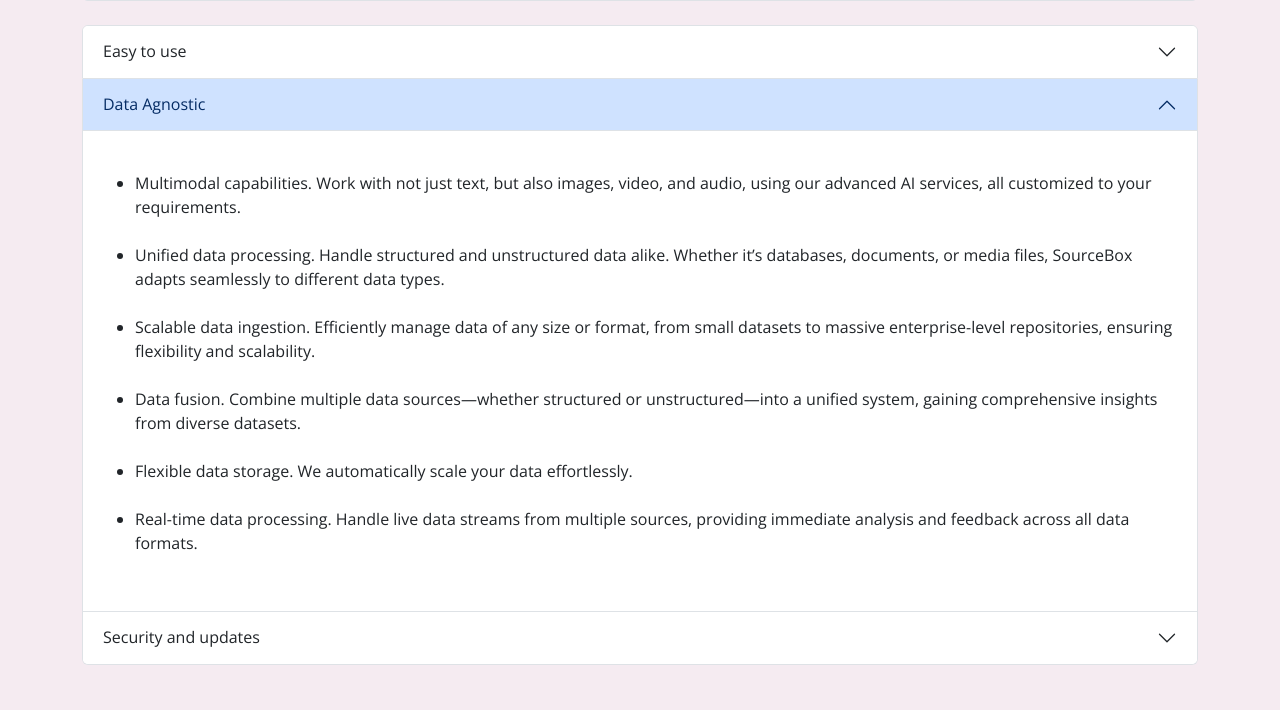
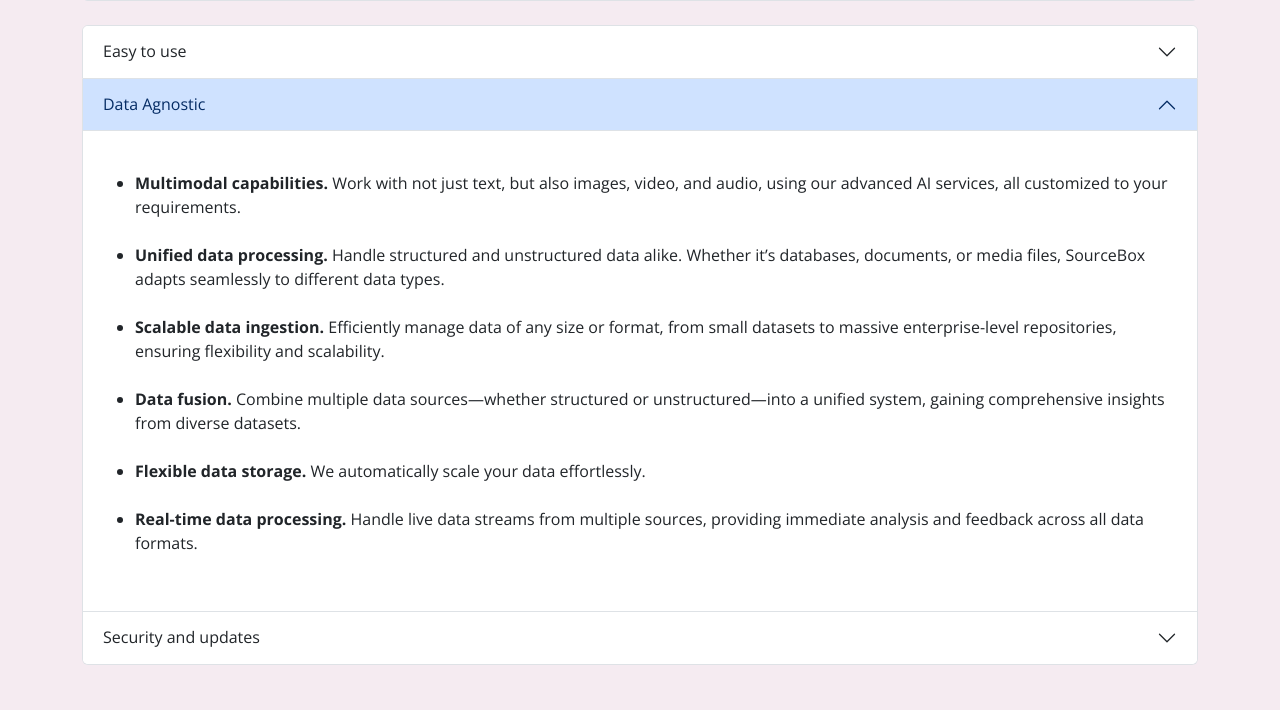
Before and after one commit to Sbussiso/SourceBox-official-website, a Flask app: page /learn_more in a window 1280 px wide, after a click on "Data Agnostic". Shown: the part 477-1187 px from the top of the page. Run offline with Flask 3, Linux system fonts and the light colour scheme; parts of the project's set-up code (start-up, migrations or seed data) failed here and were passed over.

Commit message:
minor changes

```diff
--- a/website/sourcebox/templates/learn_more.html
+++ b/website/sourcebox/templates/learn_more.html
@@ -39,11 +39,11 @@
         <div class="accordion-body">
           <br/>
           <ul>
-            <li>Easy-to-use interface. No need for technical expertise! SourceBox offers an intuitive UI, guiding you through every step to create, deploy, and manage your own AI models.</li>
+            <li><strong>Easy-to-use interface.</strong> No need for technical expertise! SourceBox offers an intuitive UI, guiding you through every step to create, deploy, and manage your own AI models.</li>
             <br/>
-            <li>Pre-built AI templates. Start fast with our collection of customizable templates for common AI tasks like chatbots, data processing, and content generation.</li>
+            <li><strong>Pre-built AI templates.</strong> Start fast with our collection of customizable templates for common AI tasks like chatbots, data processing, and content generation.</li>
             <br/>
-            <li>Effortless scalability. Start small and grow big. Scale your AI applications from local development to cloud deployment as your business or personal needs evolve.</li>
+            <li><strong>Effortless scalability.</strong> Start small and grow big. Scale your AI applications from local development to cloud deployment as your business or personal needs evolve.</li>
             <br/>
           </ul>
           <br/>
@@ -61,17 +61,17 @@
         <div class="accordion-body">
           <br/>
           <ul>
-            <li>Multimodal capabilities. Work with not just text, but also images, video, and audio, using our advanced AI services, all customized to your requirements.</li>
+            <li><strong>Multimodal capabilities.</strong> Work with not just text, but also images, video, and audio, using our advanced AI services, all customized to your requirements.</li>
             <br/>
-            <li>Unified data processing. Handle structured and unstructured data alike. Whether it’s databases, documents, or media files, SourceBox adapts seamlessly to different data types.</li>
+            <li><strong>Unified data processing.</strong> Handle structured and unstructured data alike. Whether it’s databases, documents, or media files, SourceBox adapts seamlessly to different data types.</li>
             <br/>
-            <li>Scalable data ingestion. Efficiently manage data of any size or format, from small datasets to massive enterprise-level repositories, ensuring flexibility and scalability.</li>
+            <li><strong>Scalable data ingestion.</strong> Efficiently manage data of any size or format, from small datasets to massive enterprise-level repositories, ensuring flexibility and scalability.</li>
             <br/>
-            <li>Data fusion. Combine multiple data sources—whether structured or unstructured—into a unified system, gaining comprehensive insights from diverse datasets.</li>
+            <li><strong>Data fusion.</strong> Combine multiple data sources—whether structured or unstructured—into a unified system, gaining comprehensive insights from diverse datasets.</li>
             <br/>
-            <li>Flexible data storage. We automatically scale your data effortlessly.</li>
+            <li><strong>Flexible data storage.</strong> We automatically scale your data effortlessly.</li>
             <br/>
-            <li>Real-time data processing. Handle live data streams from multiple sources, providing immediate analysis and feedback across all data formats.</li>
+            <li><strong>Real-time data processing.</strong> Handle live data streams from multiple sources, providing immediate analysis and feedback across all data formats.</li>
           </ul>
           <br/>
         </div>
@@ -88,15 +88,15 @@
         <div class="accordion-body">
           <br/>
           <ul>
-            <li>Ongoing support and updates. Stay up-to-date with the latest AI advancements. SourceBox regularly releases updates and new features, keeping your applications cutting-edge.</li>
+            <li><strong>Ongoing support and updates.</strong> Stay up-to-date with the latest AI advancements. SourceBox regularly releases updates and new features, keeping your applications cutting-edge.</li>
             <br/>
-            <li>Security-first approach. SourceBox ensures that your custom models and data remain secure, with encryption and compliance with industry standards at every step.</li>
+            <li><strong>Security-first approach.</strong> SourceBox ensures that your custom models and data remain secure, with encryption and compliance with industry standards at every step.</li>
             <br/>
-            <li>Regular security patches. SourceBox provides timely security updates to protect your systems against emerging threats, ensuring that your AI applications remain safe and resilient.</li>
+            <li><strong>Regular security patches.</strong> SourceBox provides timely security updates to protect your systems against emerging threats, ensuring that your AI applications remain safe and resilient.</li>
             <br/>
-            <li>Data encryption. All data—whether in transit or at rest—is encrypted using advanced encryption standards, safeguarding sensitive information from unauthorized access.</li>
+            <li><strong>Data encryption.</strong> All data—whether in transit or at rest—is encrypted using advanced encryption standards, safeguarding sensitive information from unauthorized access.</li>
             <br/>
-            <li>Incident response support. Get expert assistance in the event of a security breach or incident, ensuring a quick and effective resolution to protect your data and systems.</li>
+            <li><strong>Incident response support.</strong> Get expert assistance in the event of a security breach or incident, ensuring a quick and effective resolution to protect your data and systems.</li>
           </ul>
         </div>
       </div>
```
